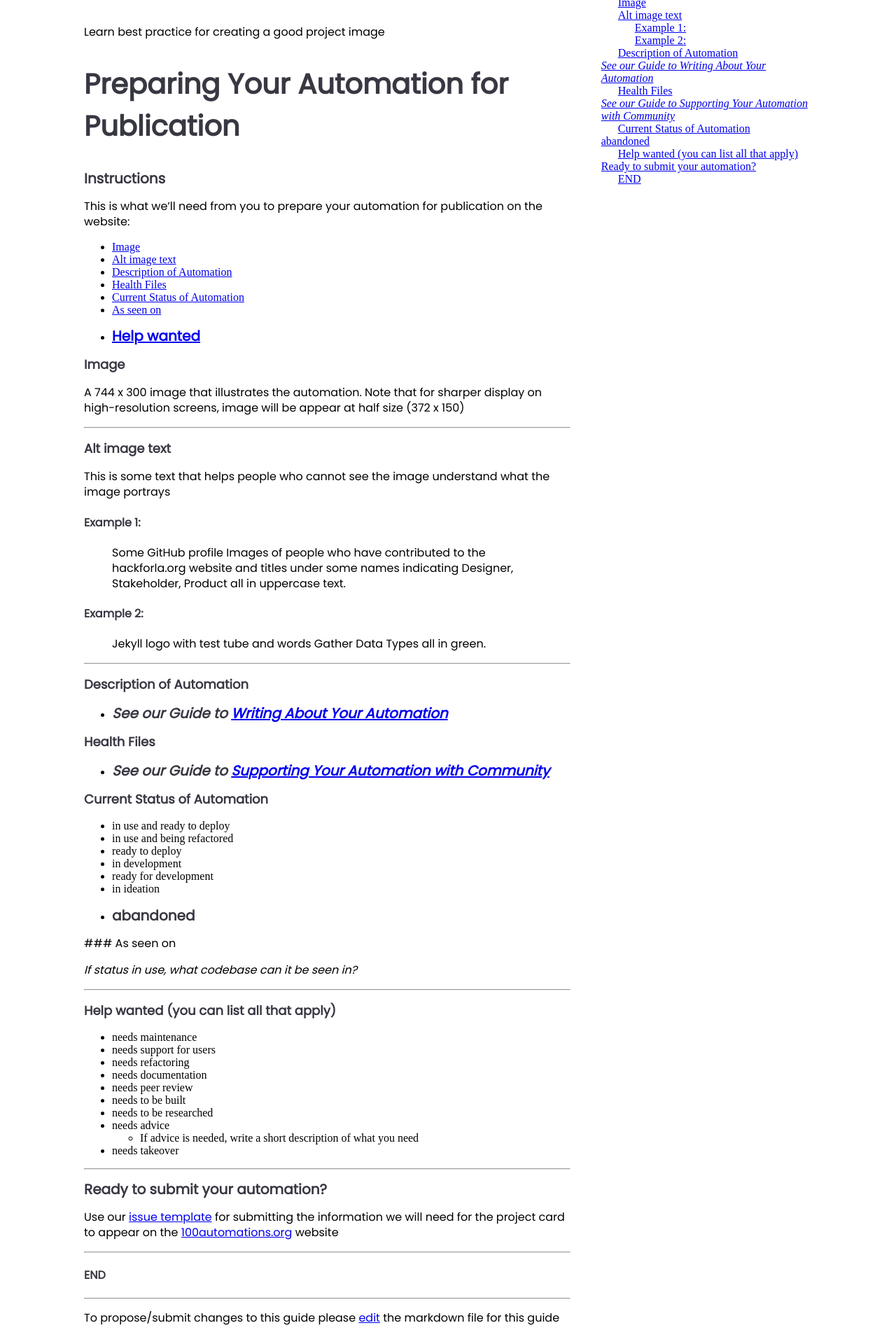
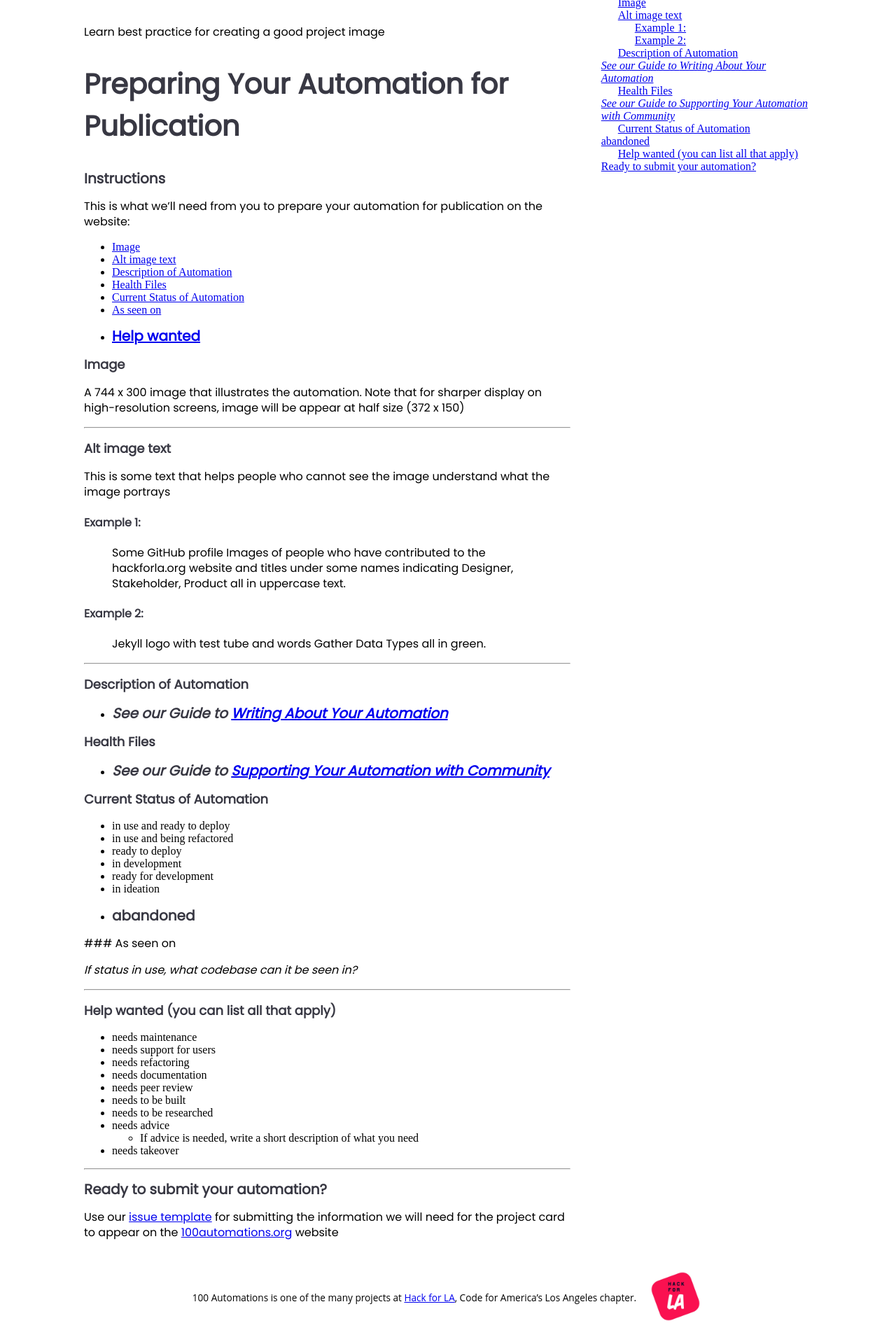
Before and after one commit to 100Automations/Website, a Jekyll site: the page built from _guides/prep-automation-for-publication.md, in a window 1280 px wide. Shown: the part 513-2423 px from the top of the page at 70% size. Built offline with Jekyll 4.4.1, drawn with Linux system fonts in a browser that asks for light colours.

Commit message:
remove footer

```diff
--- a/_guides/prep-automation-for-publication.md
+++ b/_guides/prep-automation-for-publication.md
@@ -83,8 +83,3 @@ _If status in use, what codebase can it be seen in?_
 
 ## Ready to submit your automation?
 Use our [issue template](https://github.com/100Automations/Website/issues/new?assignees=&labels=documentation%2C+good+first+issue&template=create-automation-card-for--automation-name-.md&title=Create+automation+card+for+%5Bautomation+name%5D){:target="_blank"} for submitting the information we will need for the project card to appear on the [100automations.org](https://100automations.org) website
-
----
-#### END
----
-To propose/submit changes to this guide please [edit](https://github.com/100Automations/Website/blob/master/_guides/prep-automation-for-publication.md){:target="_blank"} the markdown file for this guide
```
